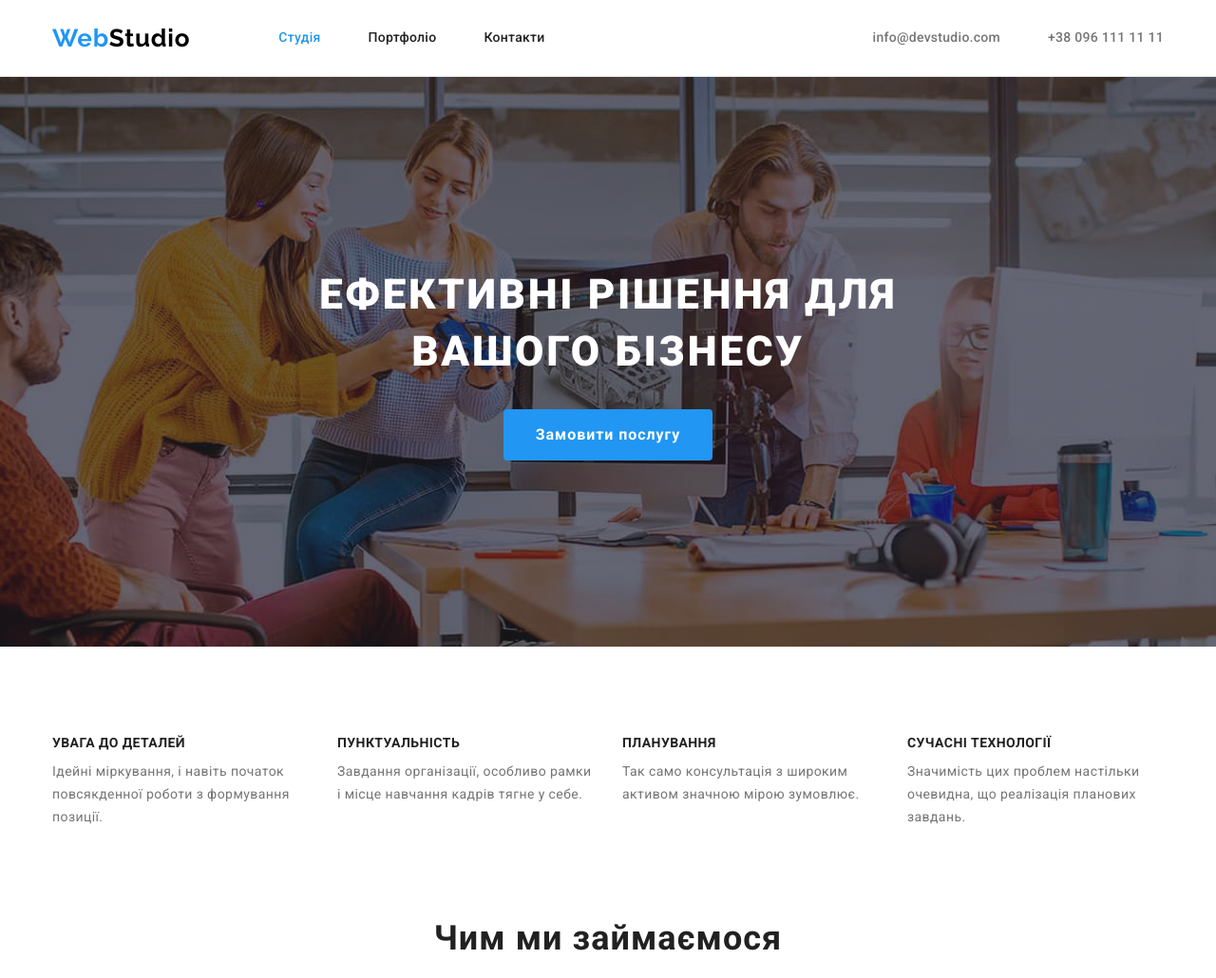
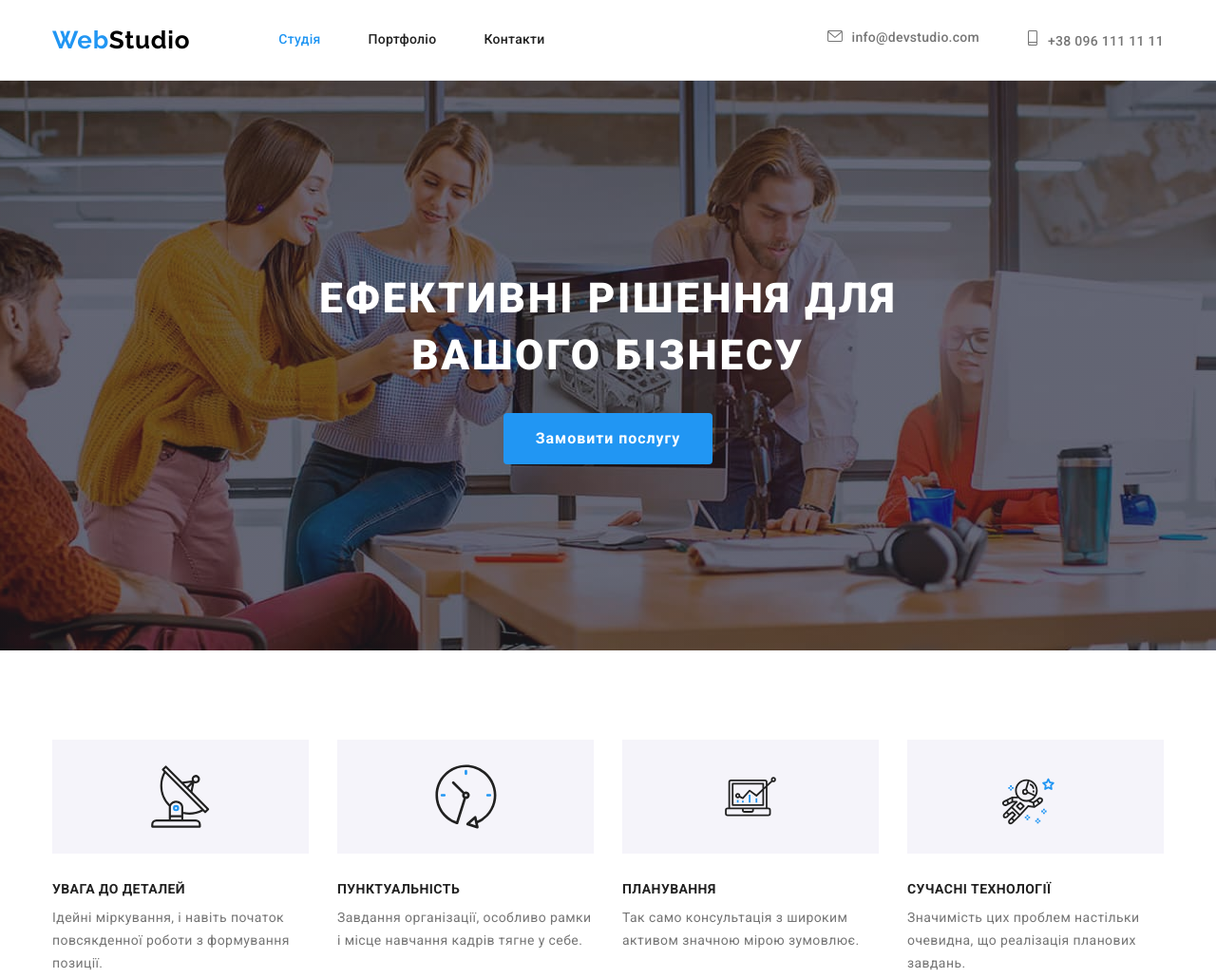
Before and after one commit to SerhiiMaslov1979/goit-markup-hw-04, a plain HTML site: page index.html in a window 1280 px wide. Shown: the top 1030 px of the page at 95% size. Drawn offline with nearby package versions, Linux system fonts and the light colour scheme.

Commit message:
14-10-2022
DZ4-1

```diff
--- a/css/styles.css
+++ b/css/styles.css
@@ -160,6 +160,17 @@ img {
 .header-phone:focus {
   color: var(--accent-color);
 }
+.envelope-icon,
+.smartphone-icon {
+  display: inline-block;
+  align-items: center;
+  margin-right: 10px;
+  fill: currentColor;
+}
+.envelope-icon:hover::before,
+.smartphone-icon:hover::before {
+  fill: var(--accent-color);
+}
 /*-----------------page-footer---------------*/
 .footer {
   background: var(--footer-background);
@@ -306,11 +317,47 @@ img {
   text-transform: uppercase;
   color: var(--title-text-color);
   margin-bottom: 10px;
+  margin-top: 30px;
 }
 .feature-text {
   font-size: 14px;
   line-height: 1.71;
   letter-spacing: 0.03em;
+}
+.antenna-1 {
+  display: inline-flex;
+  width: 270px;
+  height: 120px;
+  padding: 25px 102.34px;
+  background-color: var(--section31-background-color);
+}
+.astronaut-1 {
+  display: inline-flex;
+  width: 270px;
+  height: 120px;
+  padding: 30.23px 115.17px 29.11px 100px;
+  background-color: var(--section31-background-color);
+}
+.diagram-1 {
+  display: inline-flex;
+  width: 270px;
+  height: 120px;
+  padding: 33.2px 100px 33.11px 100px;
+  background-color: var(--section31-background-color);
+}
+.clock-1 {
+  display: inline-flex;
+  width: 270px;
+  height: 120px;
+  padding: 25px 101.5px 25px 101.54px;
+  background-color: var(--section31-background-color);
+}
+
+.antenna-1-icon {
+  /*display: inline-flex;*/
+  /* margin: 25px 102.34px;*/
+
+  color: #000;
 }
 /*-----------------section-activities--------*/
 .activities-list {
--- a/index.html
+++ b/index.html
@@ -43,12 +43,16 @@
           <li class="header-item">
             <!-- Посилання на адресу електронної пошти  -->
             <a class="header-mail" href="mailto:info@devstudio.com"
+              ><svg class="envelope-icon" width="16" height="12">
+                <use href="./images/symbol-defs.svg#envelope"></use></svg
               >info@devstudio.com</a
             >
           </li>
           <li class="header-item">
             <!-- Посилання на телефонний номер -->
             <a class="header-phone" href="tel:+380961111111"
+              ><svg class="smartphone-icon" width="12" height="16">
+                <use href="./images/symbol-defs.svg#smartphone"></use></svg
               >+38 096 111 11 11</a
             >
           </li>
@@ -72,6 +76,11 @@
           <h2 class="visually-hidden">Наші особливості</h2>
           <ul class="feature-list list">
             <li class="feature-item">
+              <div class="antenna-1">
+                <svg class="antenna-1-icon" width="70px" height="70px">
+                  <use href="./images/symbol-defs.svg#antenna-1"></use>
+                </svg>
+              </div>
               <h3 class="feature-title">Увага до деталей</h3>
               <p class="feature-text">
                 Ідейні міркування, і навіть початок повсякденної роботи з
@@ -79,6 +88,11 @@
               </p>
             </li>
             <li class="feature-item">
+              <div class="clock-1">
+                <svg class="clock-1-icon" width="66.96px" height="70px">
+                  <use href="./images/symbol-defs.svg#clock-1"></use>
+                </svg>
+              </div>
               <h3 class="feature-title">Пунктуальність</h3>
               <p class="feature-text">
                 Завдання організації, особливо рамки і місце навчання кадрів
@@ -86,12 +100,22 @@
               </p>
             </li>
             <li class="feature-item">
+              <div class="diagram-1">
+                <svg class="diagram-1-icon" width="70px" height="53.69px">
+                  <use href="./images/symbol-defs.svg#diagram-1"></use>
+                </svg>
+              </div>
               <h3 class="feature-title">Планування</h3>
               <p class="feature-text">
                 Так само консультація з широким активом значною мірою зумовлює.
               </p>
             </li>
             <li class="feature-item">
+              <div class="astronaut-1">
+                <svg class="astronaut-1-icon" width="54.83px" height="70px">
+                  <use href="./images/symbol-defs.svg#astronaut-1"></use>
+                </svg>
+              </div>
               <h3 class="feature-title">Сучасні технології</h3>
               <p class="feature-text">
                 Значимість цих проблем настільки очевидна, що реалізація
```
Also changed, not shown: images/symbol-defs.svg (added).
